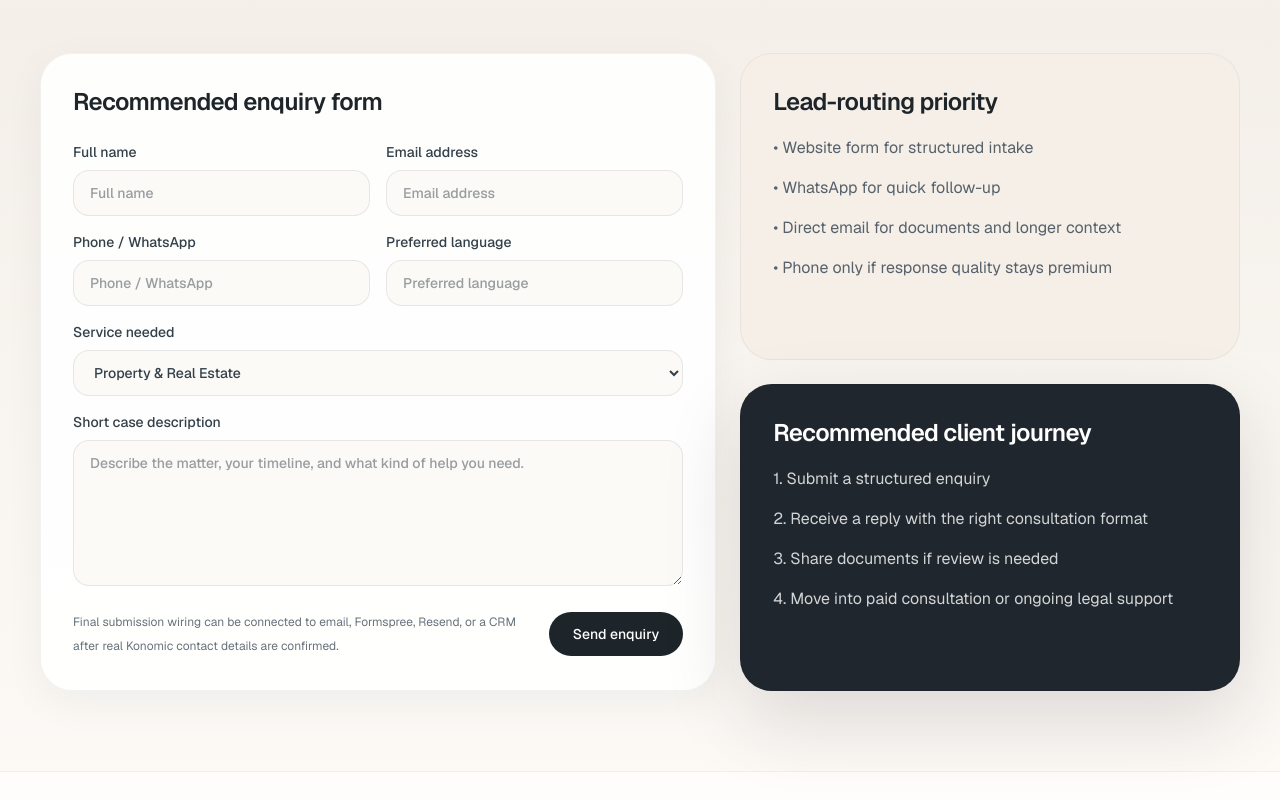
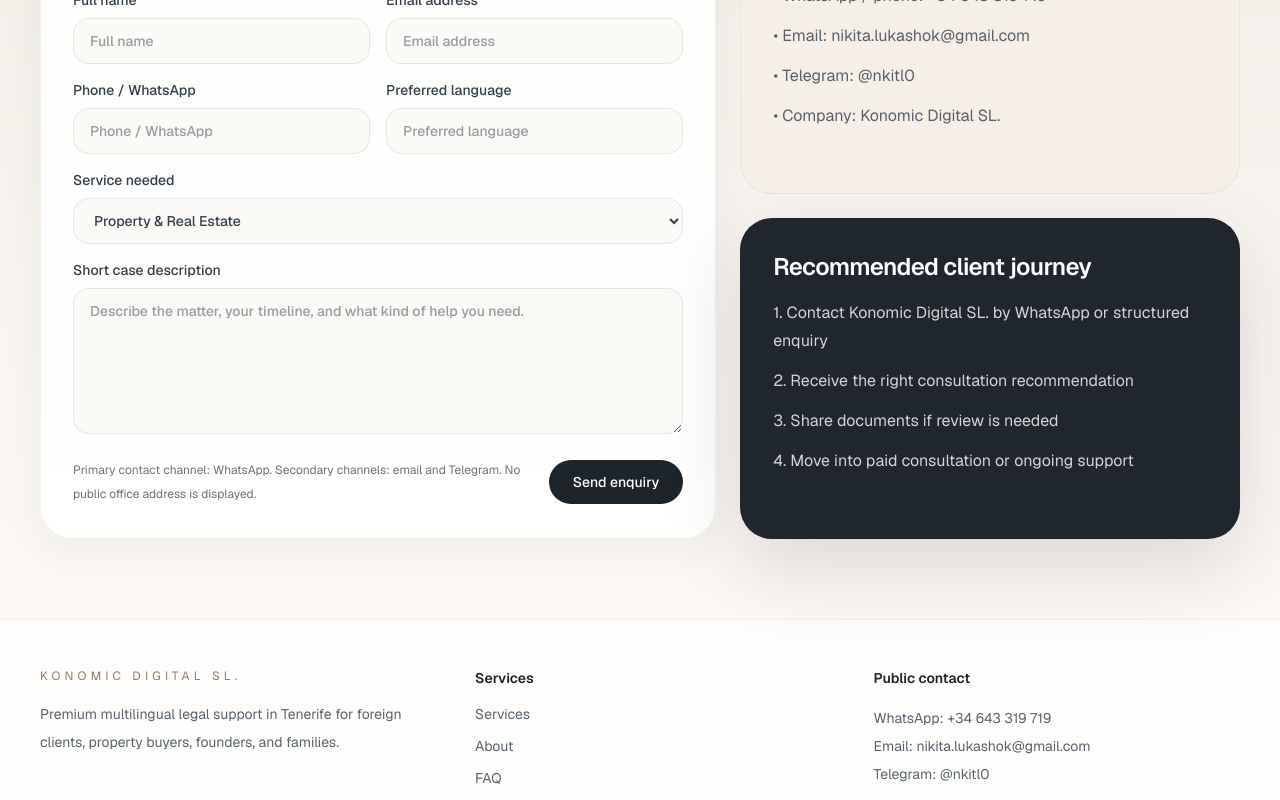
Before and after one commit to heaodoff/konomic, a Next.js app in the folder konomic-site/: page /en/contact in a window 1280 px wide. Shown: the part 480-1280 px from the top of the page. Built offline with nearby package versions, Linux system fonts and the light colour scheme.

Commit message:
Inject real Konomic business details

```diff
--- a/konomic-site/src/app/en/about/page.tsx
+++ b/konomic-site/src/app/en/about/page.tsx
@@ -5,8 +5,8 @@
     <main className="mx-auto max-w-7xl px-6 py-16 lg:px-10 lg:py-20">
       <SectionIntro
         eyebrow="About Konomic"
-        title="A stronger legal brand for Tenerife’s international market"
-        text="Konomic is being shaped as a premium multilingual legal support brand for foreign clients who need clarity, speed, and trust when dealing with Tenerife property, relocation, business, and legal matters."
+        title="Konomic Digital SL. — a stronger legal brand for Tenerife’s international market"
+        text="Konomic Digital SL. is being positioned as a premium multilingual legal support brand for foreign clients who need clarity, speed, and trust when dealing with Tenerife property, relocation, business, and legal matters."
       />
       <div className="mt-12 grid gap-6 lg:grid-cols-2">
         <div className="rounded-[2rem] border border-black/5 bg-white/90 p-8 shadow-[0_12px_40px_rgba(24,31,38,0.05)]">
@@ -19,12 +19,12 @@
           </ul>
         </div>
         <div className="rounded-[2rem] border border-black/5 bg-[#1f262d] p-8 text-white shadow-[0_30px_80px_rgba(26,31,36,0.14)]">
-          <h2 className="text-2xl font-semibold tracking-tight">What is still needed before launch</h2>
+          <h2 className="text-2xl font-semibold tracking-tight">Public profile currently used on site</h2>
           <ul className="mt-6 space-y-4 text-sm leading-7 text-white/80 md:text-base">
-            <li>• Real company description and public-facing legal positioning.</li>
-            <li>• Confirmed team, lawyer credentials, and compliance-safe copy.</li>
-            <li>• Official contact details, address, and lead channels.</li>
-            <li>• Final legal review before publication and SEO rollout.</li>
+            <li>• Company name: Konomic Digital SL.</li>
+            <li>• Public phone / WhatsApp is enabled</li>
+            <li>• Public address is intentionally hidden</li>
+            <li>• Public lawyer / team names are intentionally hidden</li>
           </ul>
         </div>
       </div>
--- a/konomic-site/src/app/en/contact/page.tsx
+++ b/konomic-site/src/app/en/contact/page.tsx
@@ -2,9 +2,9 @@
 import { SectionIntro } from '@/components/SiteShell';
 
 export const metadata: Metadata = {
-  title: 'Contact a Lawyer in Tenerife',
+  title: 'Contact Konomic Digital SL. in Tenerife',
   description:
-    'Start a legal enquiry with Konomic for Tenerife property, residency, business, contract, and foreign-client legal matters.',
+    'Contact Konomic Digital SL. for Tenerife property, residency, business, contract, and foreign-client legal matters. WhatsApp-first contact available.',
   alternates: {
     canonical: '/en/contact',
   },
@@ -24,8 +24,8 @@
     <main className="mx-auto max-w-7xl px-6 py-16 lg:px-10 lg:py-20">
       <SectionIntro
         eyebrow="Contact"
-        title="Start with a structured enquiry, not a vague message"
-        text="A premium legal experience starts with a better intake. The aim is to collect the right information early, route the matter properly, and make the next step feel clear from the first contact."
+        title="Contact Konomic Digital SL."
+        text="Konomic Digital SL. can be contacted directly by WhatsApp, email, or Telegram. The contact flow is set up without public office address or public team profiles."
       />
       <div className="mt-12 grid gap-6 lg:grid-cols-[1.15fr_0.85fr]">
         <div className="rounded-[2rem] border border-black/5 bg-white/90 p-8 shadow-[0_12px_40px_rgba(24,31,38,0.05)]">
@@ -64,7 +64,7 @@
             </label>
             <div className="flex flex-wrap items-center justify-between gap-3 pt-2">
               <p className="max-w-md text-xs leading-6 text-[#67727c]">
-                Final submission wiring can be connected to email, Formspree, Resend, or a CRM after real Konomic contact details are confirmed.
+                Primary contact channel: WhatsApp. Secondary channels: email and Telegram. No public office address is displayed.
               </p>
               <button
                 type="submit"
@@ -78,21 +78,21 @@
 
         <div className="grid gap-6">
           <div className="rounded-[2rem] border border-black/5 bg-[#f5efe8] p-8">
-            <h2 className="text-2xl font-semibold tracking-tight">Lead-routing priority</h2>
+            <h2 className="text-2xl font-semibold tracking-tight">Public contact details</h2>
             <ul className="mt-4 space-y-3 text-sm leading-7 text-[#56616b] md:text-base">
-              <li>• Website form for structured intake</li>
-              <li>• WhatsApp for quick follow-up</li>
-              <li>• Direct email for documents and longer context</li>
-              <li>• Phone only if response quality stays premium</li>
+              <li>• WhatsApp / phone: +34 643 319 719</li>
+              <li>• Email: nikita.lukashok@gmail.com</li>
+              <li>• Telegram: @nkitl0</li>
+              <li>• Company: Konomic Digital SL.</li>
             </ul>
           </div>
           <div className="rounded-[2rem] border border-black/5 bg-[#1f262d] p-8 text-white shadow-[0_30px_80px_rgba(26,31,36,0.14)]">
             <h2 className="text-2xl font-semibold tracking-tight">Recommended client journey</h2>
             <ol className="mt-4 space-y-3 text-sm leading-7 text-white/80 md:text-base">
-              <li>1. Submit a structured enquiry</li>
-              <li>2. Receive a reply with the right consultation format</li>
+              <li>1. Contact Konomic Digital SL. by WhatsApp or structured enquiry</li>
+              <li>2. Receive the right consultation recommendation</li>
               <li>3. Share documents if review is needed</li>
-              <li>4. Move into paid consultation or ongoing legal support</li>
+              <li>4. Move into paid consultation or ongoing support</li>
             </ol>
           </div>
         </div>
--- a/konomic-site/src/components/SiteShell.tsx
+++ b/konomic-site/src/components/SiteShell.tsx
@@ -9,7 +9,7 @@
       <header className="sticky top-0 z-30 border-b border-black/5 bg-[rgba(255,253,250,0.82)] backdrop-blur-xl">
         <div className="mx-auto flex max-w-7xl items-center justify-between px-6 py-5 lg:px-10">
           <Link href={`/${locale}`} className="flex flex-col">
-            <span className="text-xs uppercase tracking-[0.35em] text-[#8f7d67]">Konomic</span>
+            <span className="text-xs uppercase tracking-[0.35em] text-[#8f7d67]">Konomic Digital SL.</span>
             <span className="mt-1 text-sm text-[#56616b]">{copy.brandTagline}</span>
           </Link>
           <nav className="hidden items-center gap-7 text-sm text-[#47515a] md:flex">
@@ -45,7 +45,7 @@
       <footer className="border-t border-black/5 bg-white/70">
         <div className="mx-auto grid max-w-7xl gap-8 px-6 py-12 lg:grid-cols-[1.1fr_1fr_1fr] lg:px-10">
           <div>
-            <div className="text-xs uppercase tracking-[0.35em] text-[#8f7d67]">Konomic</div>
+            <div className="text-xs uppercase tracking-[0.35em] text-[#8f7d67]">Konomic Digital SL.</div>
             <p className="mt-4 max-w-sm text-sm leading-7 text-[#58636d]">{copy.footerBlurb}</p>
           </div>
           <div>
@@ -58,8 +58,14 @@
             </div>
           </div>
           <div>
-            <div className="text-sm font-semibold">{copy.launchNoteTitle}</div>
-            <p className="mt-4 text-sm leading-7 text-[#58636d]">{copy.launchNoteText}</p>
+            <div className="text-sm font-semibold">Public contact</div>
+            <p className="mt-4 text-sm leading-7 text-[#58636d]">
+              WhatsApp: +34 643 319 719
+              <br />
+              Email: nikita.lukashok@gmail.com
+              <br />
+              Telegram: @nkitl0
+            </p>
           </div>
         </div>
       </footer>
```
